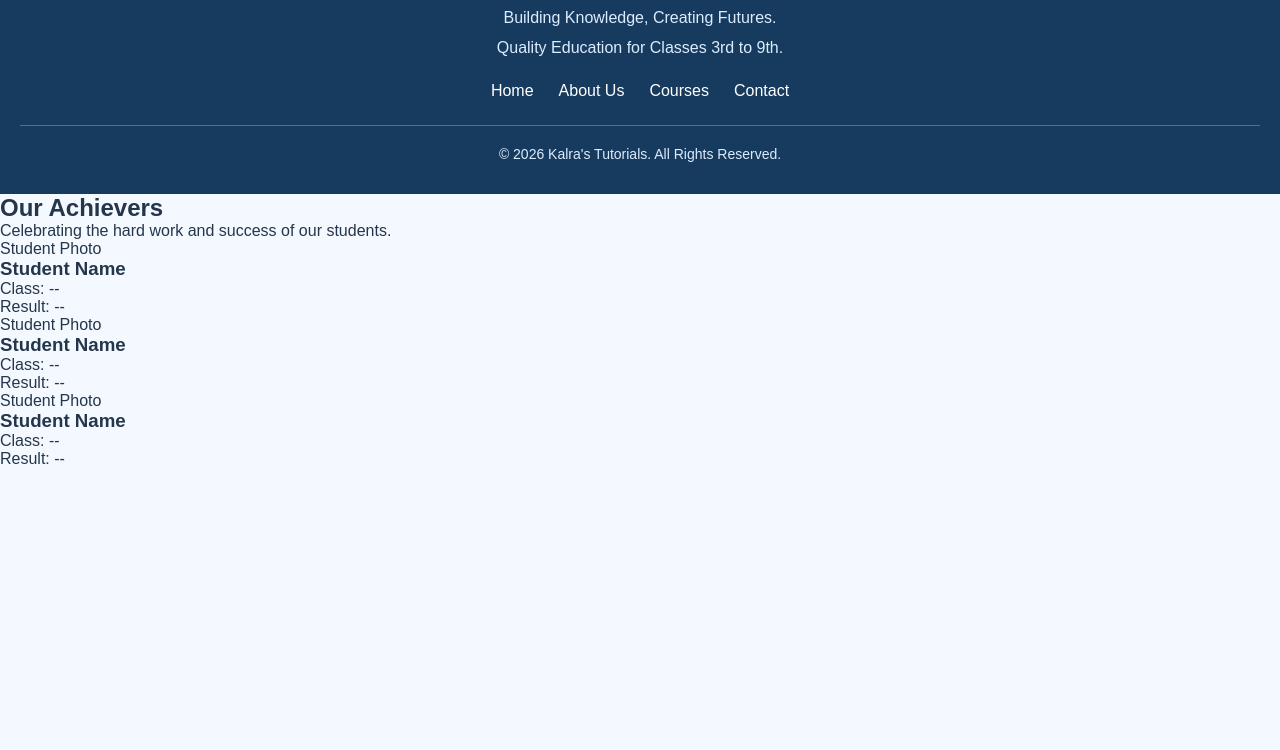
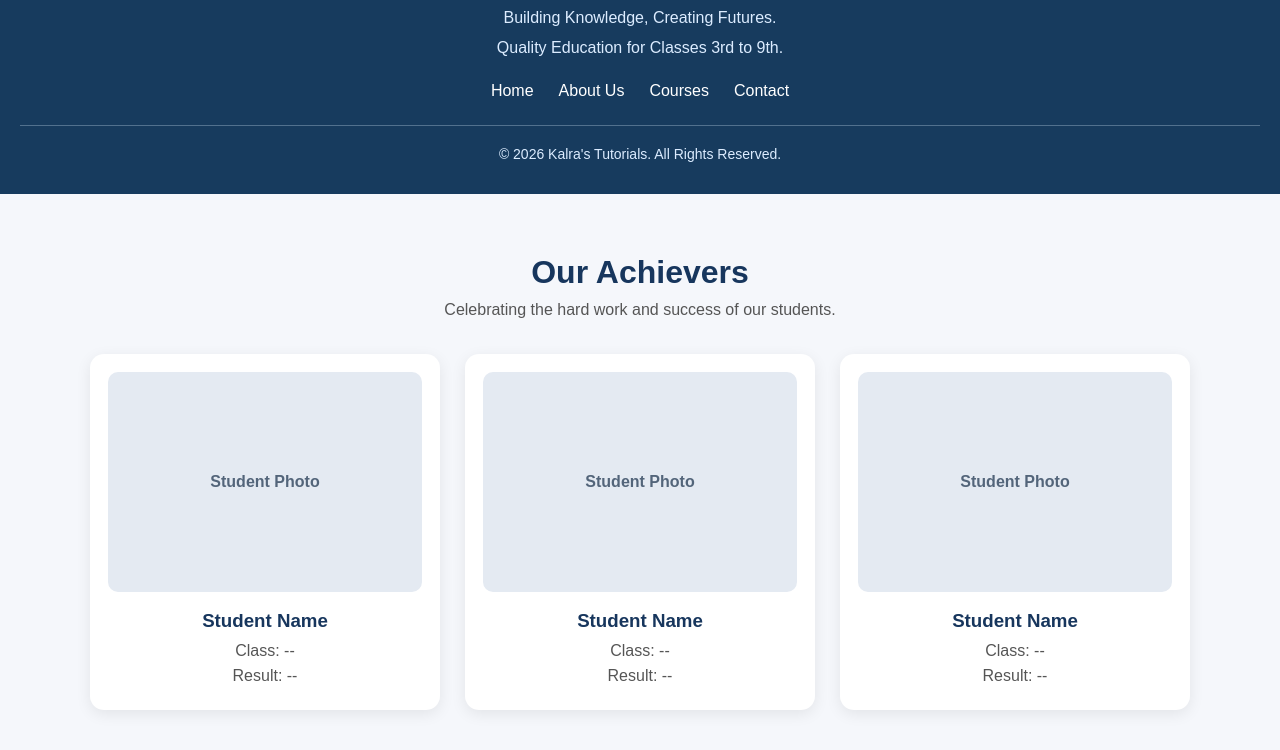
Before and after one commit to ramanjotsk123/my_first_website, a plain HTML site: page index.html in a window 1280 px wide. Shown: the part 3610-4360 px from the top of the page. Before the commit the page ends 4078 px from the top, so only its background shows below. Drawn offline with Linux system fonts and the light colour scheme.

Commit message:
Update style.css

```diff
--- a/style.css
+++ b/style.css
@@ -698,3 +698,71 @@ header {
         padding: 12px 15px;
     }
 }
+
+/* OUR ACHIEVERS SECTION */
+.achievers-section {
+    padding: 60px 20px;
+    text-align: center;
+    background: #f5f7fb;
+}
+
+.achievers-section h2 {
+    font-size: 32px;
+    color: #17365d;
+    margin-bottom: 10px;
+}
+
+.achievers-section > p {
+    color: #555;
+    margin-bottom: 35px;
+}
+
+.student-gallery {
+    display: grid;
+    grid-template-columns: repeat(auto-fit, minmax(230px, 1fr));
+    gap: 25px;
+    max-width: 1100px;
+    margin: 0 auto;
+}
+
+.student-card {
+    background: white;
+    border-radius: 14px;
+    padding: 18px;
+    box-shadow: 0 4px 15px rgba(0, 0, 0, 0.08);
+}
+
+.student-photo {
+    height: 220px;
+    background: #e4eaf2;
+    border-radius: 10px;
+    display: flex;
+    align-items: center;
+    justify-content: center;
+    color: #53657a;
+    font-weight: bold;
+}
+
+.student-card h3 {
+    color: #17365d;
+    margin: 18px 0 10px;
+}
+
+.student-card p {
+    color: #555;
+    margin: 7px 0;
+}
+
+@media (max-width: 600px) {
+    .achievers-section {
+        padding: 40px 15px;
+    }
+
+    .achievers-section h2 {
+        font-size: 26px;
+    }
+
+    .student-photo {
+        height: 200px;
+    }
+}
```
